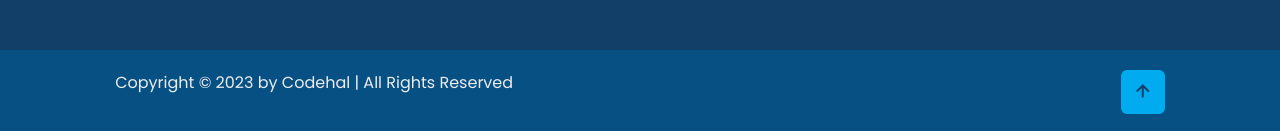
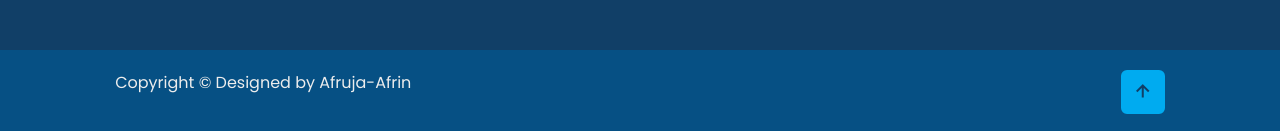
Before and after one commit to Afruja-Afrin/My-Portfolio, a plain HTML site: page frontend/index.html in a window 1280 px wide. Shown: the part 3878-4009 px from the top of the page. Drawn offline with nearby package versions, Linux system fonts and the light colour scheme.

Commit message:
footer section updated

```diff
--- a/frontend/index.html
+++ b/frontend/index.html
@@ -356,7 +356,7 @@
     <!--Footer design-->
     <footer class="footer">
       <div class="footer-text">
-        <p>Copyright &copy; 2023 by Codehal | All Rights Reserved</p>
+        <p>Copyright &copy; Designed by Afruja-Afrin</p>
       </div>
 
       <div class="footer-iconTop">
```
